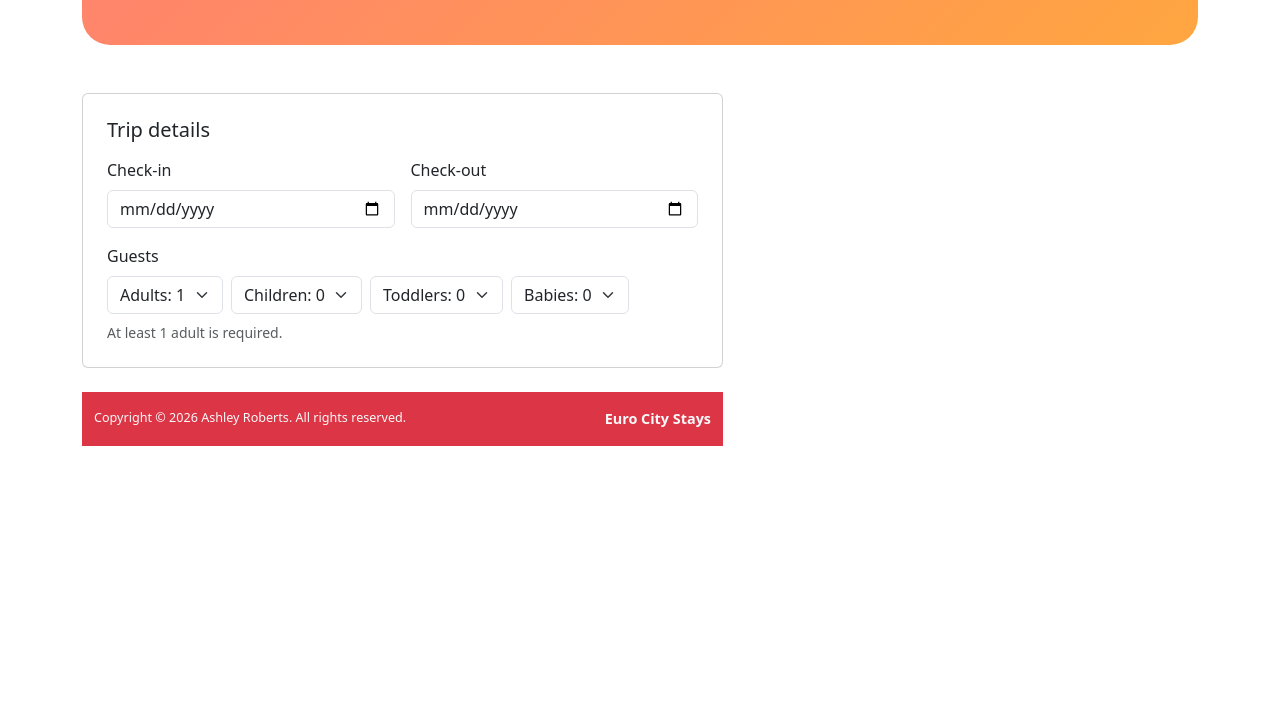
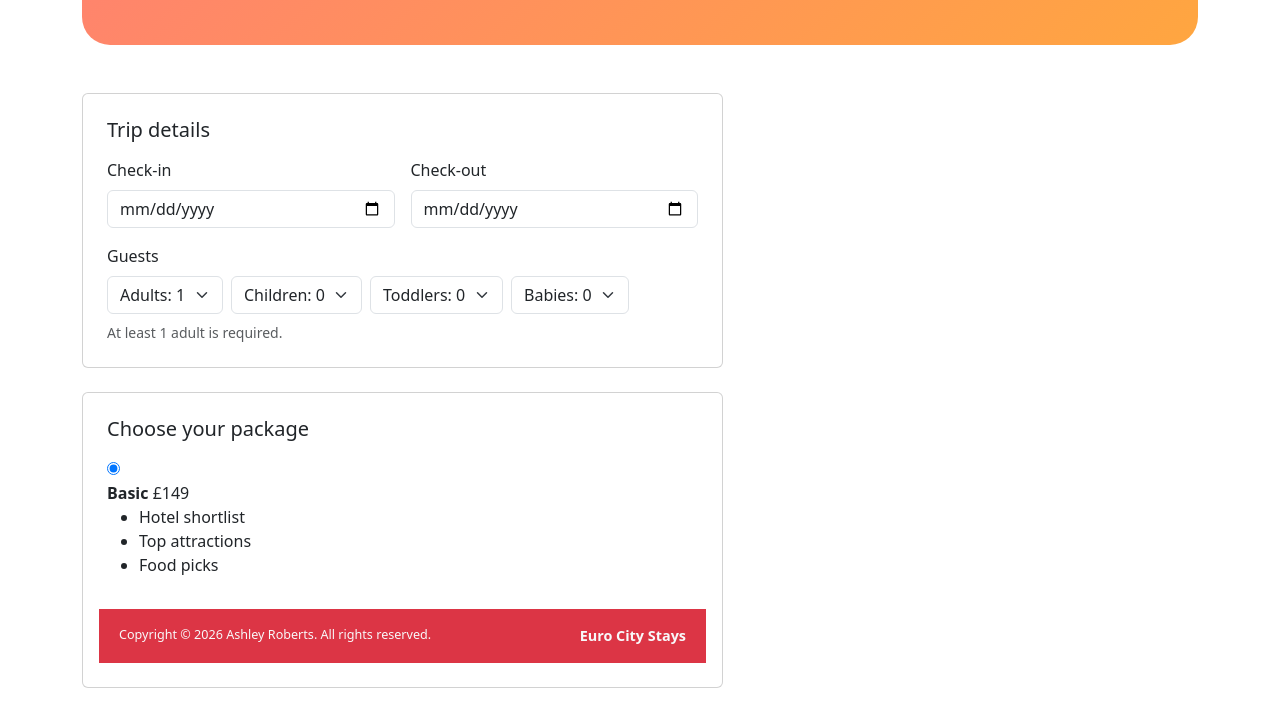
Before and after one commit to Ash-39284/euro-city-stays-mls2, a plain HTML site: page book.html in a window 1280 px wide. Shown: the part 471-1198 px from the top of the page. Before the commit the page ends 965 px from the top, so only its background shows below. Drawn offline with nearby package versions, Linux system fonts and the light colour scheme.

Commit message:
Add package box on booking page

```diff
--- a/book.html
+++ b/book.html
@@ -113,6 +113,31 @@
         </div>
       </div>
 
+       <!-- Choose package -->
+      <div class="card p-4 mb-4">
+        <h5 class="mb-3">Choose your package</h5>
+
+        <div class="row g-3">
+
+          <!-- Basic -->
+          <div class="col-md-4">
+            <label class="package-tier">
+              <input type="radio" name="tier" value="basic" checked />
+              <div class="tier-box">
+                <div class="tier-top">
+                  <strong>Basic</strong>
+                  <span class="tier-price">£149</span>
+                </div>
+                <ul class="tier-list">
+                  <li>Hotel shortlist</li>
+                  <li>Top attractions</li>
+                  <li>Food picks</li>
+                </ul>
+              </div>
+            </label>
+          </div>
+
+
 
 
 
```
